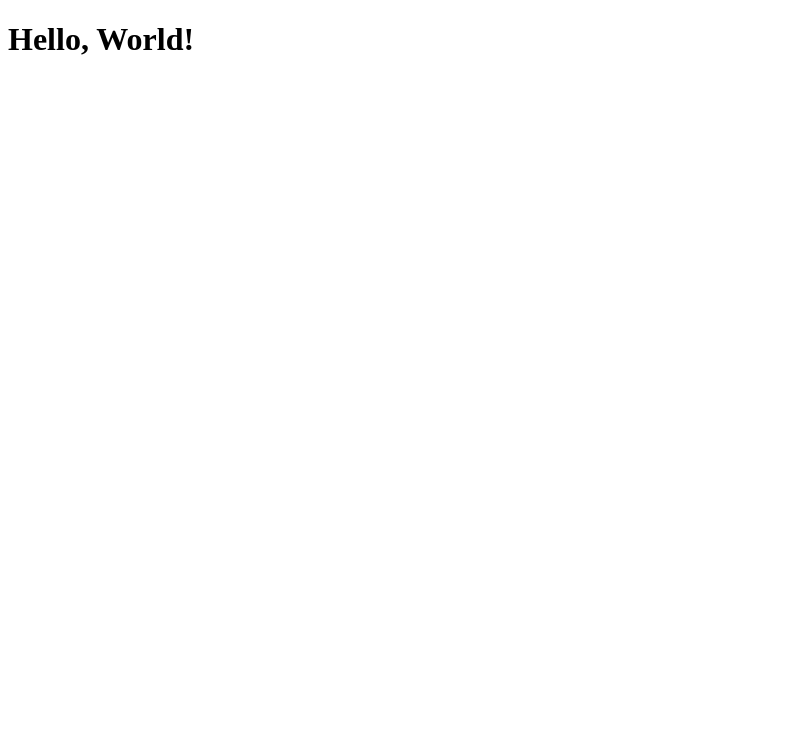
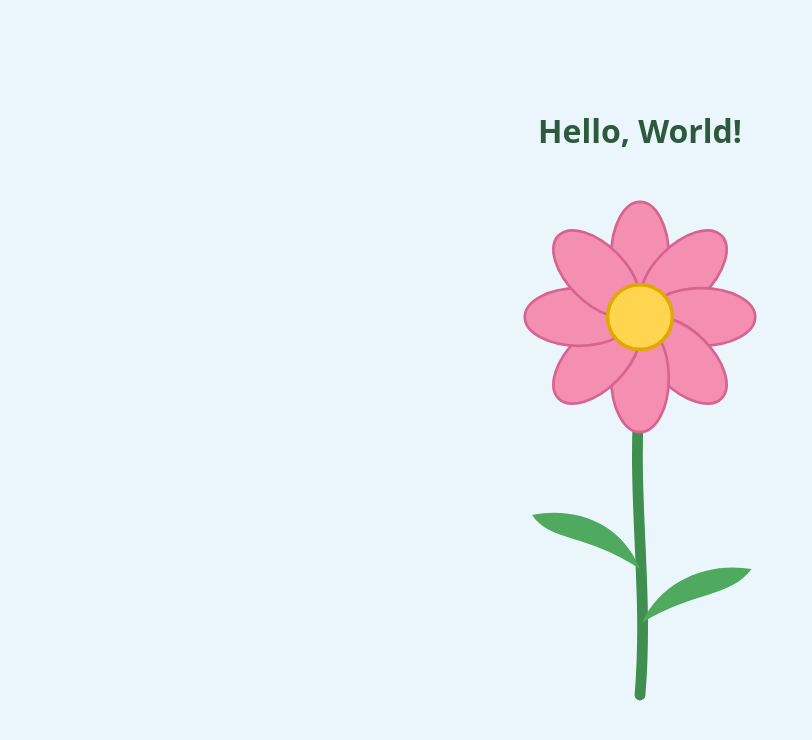
Before and after one commit to jensrzesacz-lab/haze-tracker, a plain HTML site: page index.html in a window 1280 px wide. Shown: the whole page, without its empty margins (0-812 px from the left). Drawn offline with Linux system fonts and the light colour scheme.

Commit message:
Draw a flower in index.html
Co-Authored-By: Claude Sonnet 5.5 <noreply@anthropic.com>
Claude-Session: https://claude.ai/code/session_011DXipC8YCc23g8ok9YAfDw

```diff
--- a/index.html
+++ b/index.html
@@ -4,8 +4,42 @@
   <meta charset="UTF-8">
   <meta name="viewport" content="width=device-width, initial-scale=1.0">
   <title>Hello, World</title>
+  <style>
+    body {
+      margin: 0;
+      min-height: 100vh;
+      display: flex;
+      flex-direction: column;
+      align-items: center;
+      justify-content: center;
+      background: #eaf6fb;
+      font-family: system-ui, sans-serif;
+    }
+    h1 { color: #2d5a3d; }
+    svg { width: min(80vw, 360px); height: auto; }
+  </style>
 </head>
 <body>
   <h1>Hello, World!</h1>
+  <svg viewBox="0 0 200 300" xmlns="http://www.w3.org/2000/svg" role="img" aria-label="A pink flower with a green stem and two leaves">
+    <!-- stem -->
+    <path d="M100 120 C95 180 105 230 100 290" fill="none" stroke="#3f8f4f" stroke-width="6" stroke-linecap="round"/>
+    <!-- leaves -->
+    <path d="M100 220 C70 200 50 205 40 190 C65 185 90 195 100 220 Z" fill="#4faa5f"/>
+    <path d="M101 250 C130 232 150 236 162 220 C138 216 112 226 101 250 Z" fill="#4faa5f"/>
+    <!-- petals -->
+    <g transform="translate(100 80)" fill="#f48fb1" stroke="#d6648f" stroke-width="1.5">
+      <ellipse cx="0" cy="-34" rx="16" ry="30"/>
+      <ellipse cx="0" cy="-34" rx="16" ry="30" transform="rotate(45)"/>
+      <ellipse cx="0" cy="-34" rx="16" ry="30" transform="rotate(90)"/>
+      <ellipse cx="0" cy="-34" rx="16" ry="30" transform="rotate(135)"/>
+      <ellipse cx="0" cy="-34" rx="16" ry="30" transform="rotate(180)"/>
+      <ellipse cx="0" cy="-34" rx="16" ry="30" transform="rotate(225)"/>
+      <ellipse cx="0" cy="-34" rx="16" ry="30" transform="rotate(270)"/>
+      <ellipse cx="0" cy="-34" rx="16" ry="30" transform="rotate(315)"/>
+    </g>
+    <!-- center -->
+    <circle cx="100" cy="80" r="18" fill="#ffd54f" stroke="#e0a800" stroke-width="2"/>
+  </svg>
 </body>
 </html>
```
